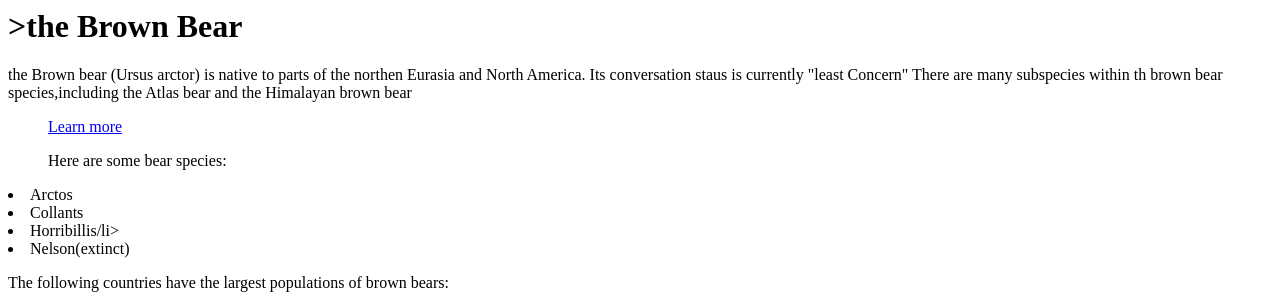
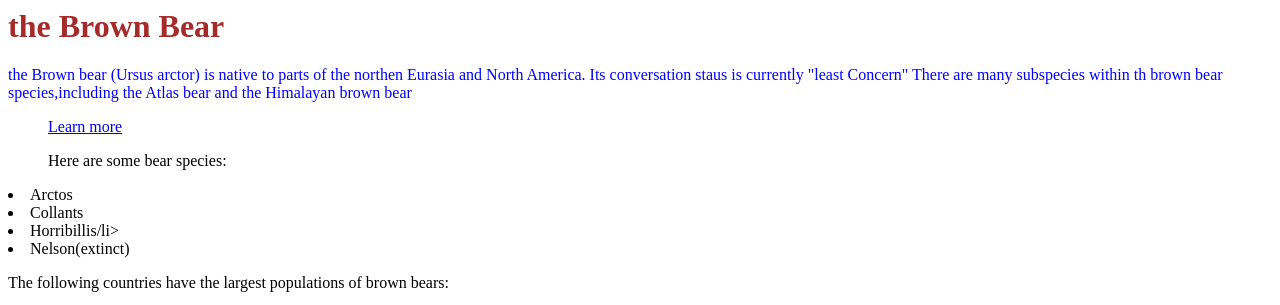
Before and after one commit to xuantien0323/tranxuantien.github.io, a plain HTML site: page week3/Wiki Page.html in a window 1280 px wide. Shown: the top 305 px of the page. Drawn offline with Linux system fonts and the light colour scheme.

Commit message:
Update Wiki Page.html

```diff
--- a/week3/Wiki Page.html
+++ b/week3/Wiki Page.html
@@ -6,8 +6,8 @@
     </head>
     <body>
 
-        <h1>>the Brown Bear</h1>
-        <p>the Brown bear (Ursus arctor) is native to parts of the northen Eurasia and North America.
+        <h1 style="color: brown;">the Brown Bear</h1>
+        <p style="color: blue;">the Brown bear (Ursus arctor) is native to parts of the northen Eurasia and North America.
             Its conversation staus is currently "least Concern" There are many subspecies within th brown bear species,including the Atlas bear and the Himalayan brown bear </h5>
         <ul>
             <a href="https://vi.wikipedia.org/wiki/G%E1%BA%A5u_n%C3%A2u">Learn more</a>
```
